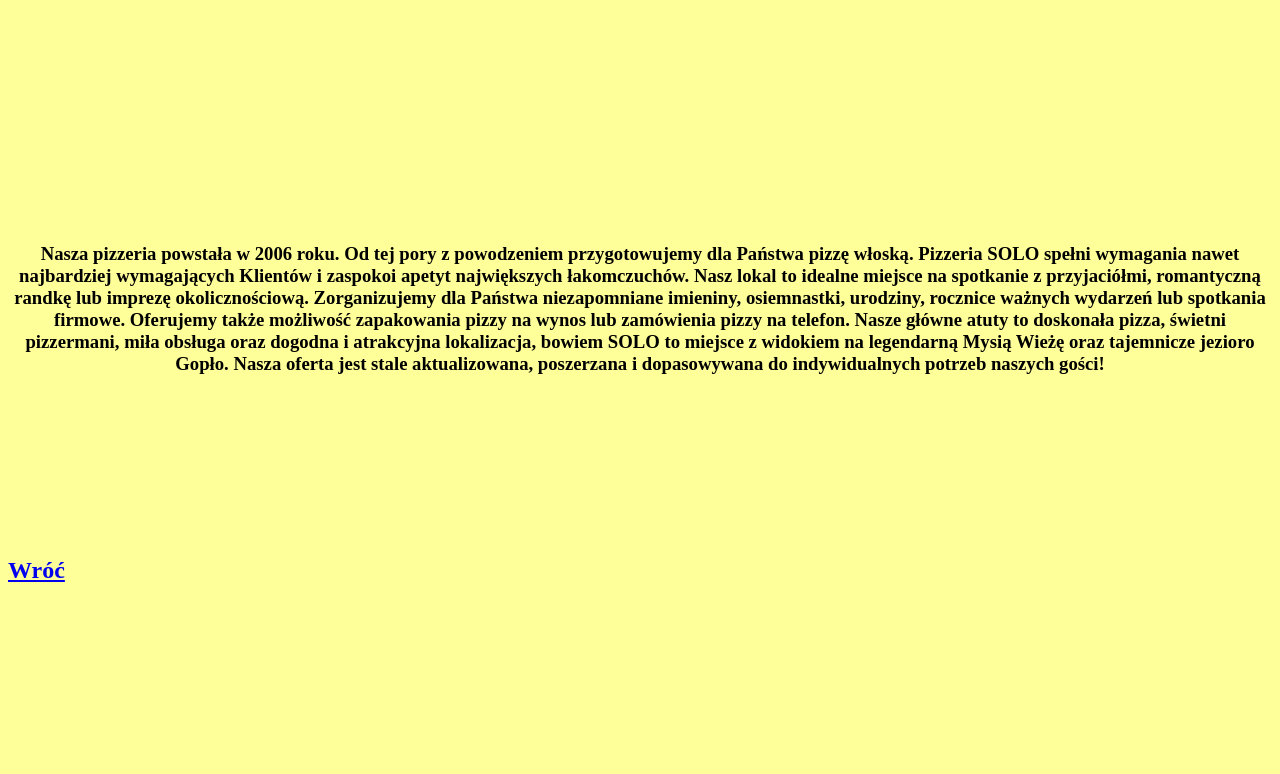
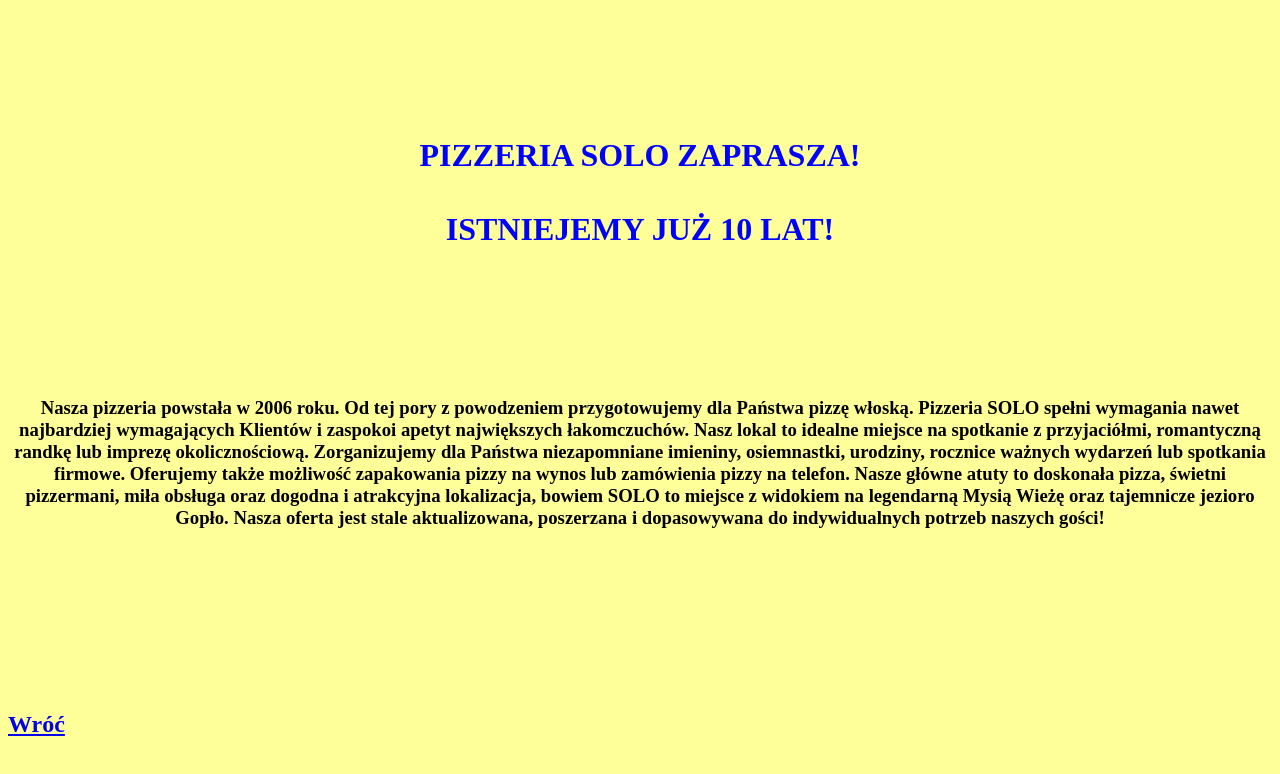
Before and after one commit to EwaPrzybysz/zarzadzanie_projektami, a plain HTML site: page o firmie.html in a window 1280 px wide. Drawn offline with Linux system fonts and the light colour scheme.

Commit message:
Update o firmie.html

```diff
--- a/o firmie.html
+++ b/o firmie.html
@@ -5,7 +5,9 @@
 	</head>
 
 	<body>
-	<br><br><br><br><br><br><br><br><br><br><br><br>
+	<br><br><br><br><br><br>
+	<center><h1> <font color="BLUE">PIZZERIA SOLO ZAPRASZA!<BR><BR>ISTNIEJEMY JUŻ 10 LAT!</font> </H1></center>
+	<br><br><br><br><br><br>
 	<body bgcolor=#ffff99>
 
 			<center><h3>Nasza pizzeria powstała w 2006 roku. Od tej pory z powodzeniem przygotowujemy dla Państwa pizzę włoską.
```
